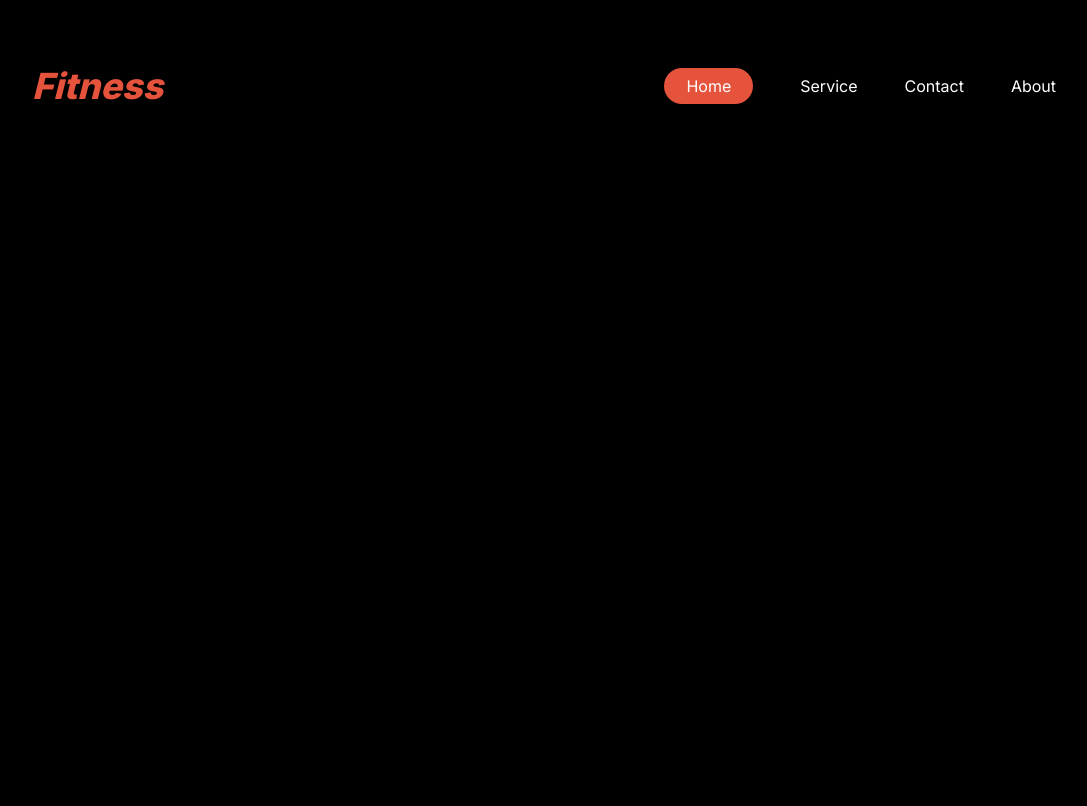
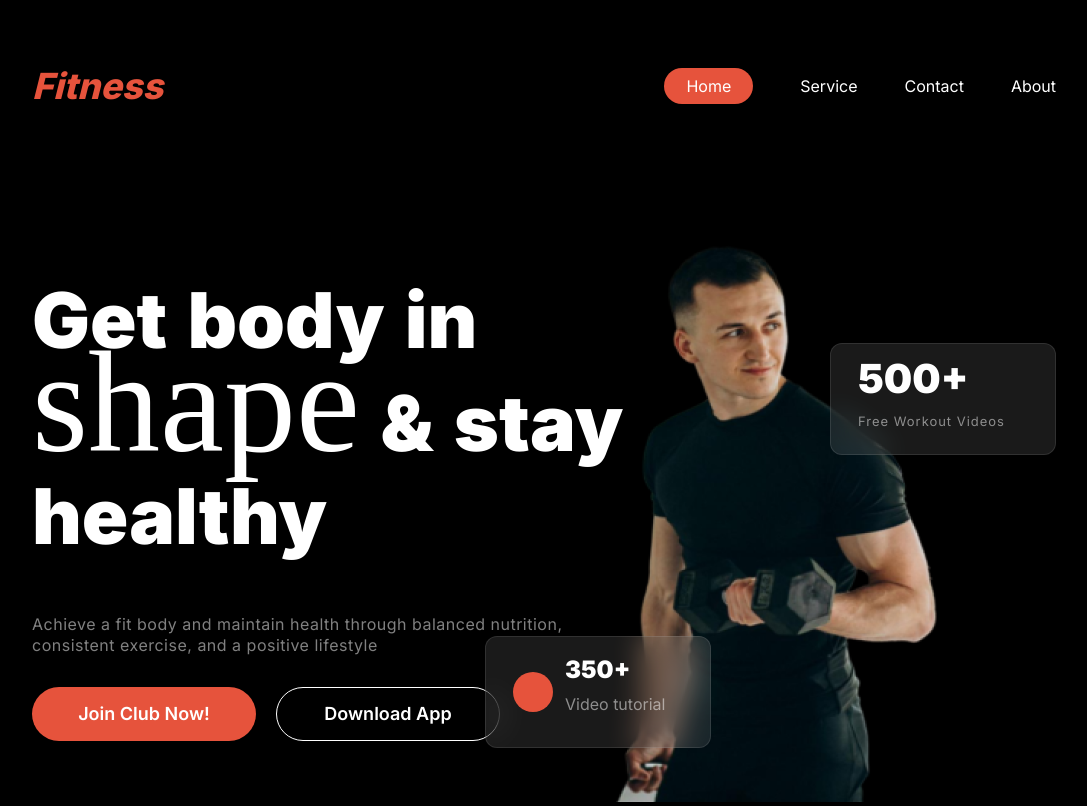
Before and after one commit to mdfoysalbio/programming-hero-assignment-2, a plain HTML site: page index.html in a window 1280 px wide. Shown: the whole page, without its empty margins (96-1183 px from the left). Drawn offline with Linux system fonts and the light colour scheme; a web font is replaced by a local one.

Commit message:
banner part

```diff
--- a/index.html
+++ b/index.html
@@ -30,4 +30,36 @@
 
     <!-- menu end here  -->
 
+
+    <!-- banner start here  -->
+
+    <div class="banner">
+        <div class="container">
+            <h1>Get body in <br><span class="shape">shape</span>  & stay <br>healthy</h1>
+            <p>Achieve a fit body and maintain health through balanced nutrition, <br class="break">consistent exercise, and a positive lifestyle</p>
+
+            <div class="container-div-1">
+                <button class="button1">Join Club Now!</button>
+                <button class="button2">Download App</button>
+            </div>
+        </div>
+        <div class="container2">
+            <img src="images/Images 2.png" alt="">
+            <div class="container2-div1">
+                <div class="circle"></div>
+                <div>
+                    <h3>350+</h3>
+                <p>Video tutorial</p>
+                </div>
+            </div>
+
+            <div class="container2-div2">
+
+                <h3>500+</h3>
+                <p>Free Workout Videos</p>
+            </div>
+        </div>
+    </div>
+    <!-- banner section end here  -->
+
 </body>
--- a/stylesheet/style.css
+++ b/stylesheet/style.css
@@ -65,3 +65,150 @@ font-weight: 600;
 
 
 /* menu part end here  */
+
+
+/* banner start here  */
+
+.banner{
+    padding: 50px 10%;
+    display: flex;
+    justify-content: space-between;
+}
+
+.banner .container h1{
+    color: var(--secondary-color);
+    font-family: Inter;
+font-size: 4.8rem;
+font-weight: 900;
+word-spacing: 5px;
+}
+.shape{
+    font-family: Miama;
+    font-size: 9rem;
+    font-weight:initial;
+    line-height: 0.5;
+
+
+}
+.banner .container p{
+    color: var(--third-color);
+    font-family: Inter;
+font-size: 1rem;
+font-weight: 400;
+letter-spacing: 0.5px;
+line-height: 1.30;
+}
+.container-div-1{
+    position: relative;
+    top: 15px;
+    display: flex;
+    gap: 20px;
+
+}
+.container-div-1 .button1{
+    background-color: var(--primary-color);
+    border-radius: 42px;
+    font-family: Inter;
+font-size: 1.125rem;
+font-weight: 600;
+color: var(--secondary-color);
+width: 224px;
+height: 54px;
+cursor: pointer;
+border: none;
+}
+.container-div-1 .button2{
+    background-color: black;
+    border: 1px solid white;
+    border-radius: 42px;
+
+    font-family: Inter;
+font-size: 1.125rem;
+font-weight: 600;
+color: var(--secondary-color);
+width: 224px;
+height: 54px;
+cursor: pointer;
+}
+
+
+
+.container2 img{
+    position: relative;
+    left: -30px;
+}
+
+.container2-div1{
+    display: flex;
+    align-items: center;
+    gap: 12px;
+    padding: 20px 27px;
+    border: 1px solid rgba(255, 255, 255, 0.1);
+border-radius: 12px;
+backdrop-filter: blur(15px);
+background: rgba(255, 255, 255, 0.10);
+margin-top: -170px;
+margin-left: -155px;
+width: 170px;
+height: 70px;
+}
+
+.circle{
+    width: 40px;
+height: 40px;
+background-color: var(--primary-color);
+border-radius: 50%;
+}
+.container2-div1 h3{
+    color: var(--secondary-color);
+    font-family: Inter;
+font-size: 1.5rem;
+font-weight: 900;
+margin-top: -0.2px;
+}
+
+.container2-div1 p{
+    color: var(--third-color);
+   margin-top: -14px;
+   font-family: Inter;
+font-size: 1rem;
+font-weight: 400;
+}
+
+.container2-div2{
+    display: flex;
+    flex-direction: column;
+    align-self: center;
+    justify-content: center;
+    padding: 20px 27px;
+    border: 1px solid rgba(255, 255, 255, 0.1);
+border-radius: 12px;
+backdrop-filter: blur(15px);
+background: rgba(255, 255, 255, 0.10);
+margin-top: -405px;
+margin-left: 190px;
+width: 170px;
+height: 70px;
+
+}
+
+.container2-div2 h3{
+    color: var(--secondary-color);
+    font-family: Inter;
+font-size: 2.5rem;
+font-weight: 900;
+margin-top: -3px;
+
+}
+.container2-div2 p{
+    color: var(--third-color);
+   margin-top: -30px;
+   font-family: Inter;
+font-size: 0.81rem;
+font-weight: 400;
+letter-spacing: 1px;
+
+}
+
+
+/* banner section end here  */
```
